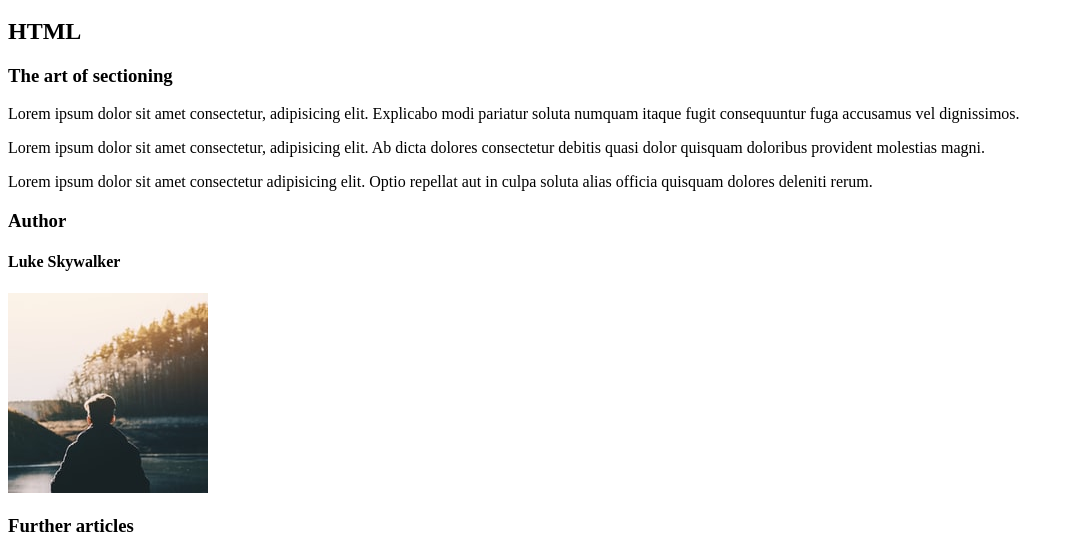
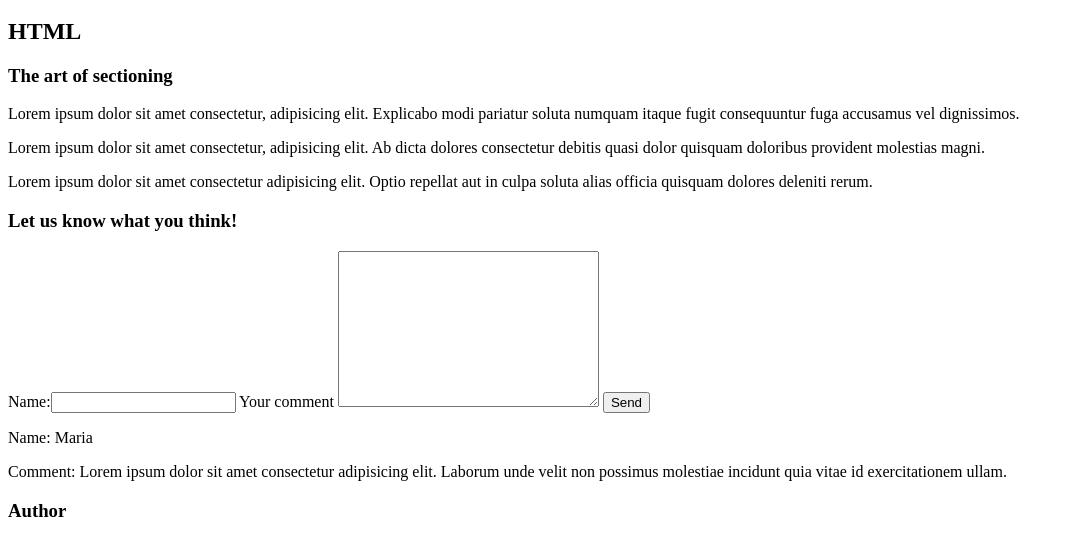
Before and after one commit to dianahime/neuefische-blog-dajana, a plain HTML site: page index.html in a window 1280 px wide. Shown: the part 153-693 px from the top of the page, without its empty margins (0-1074 px from the left). Drawn offline with Linux system fonts and the light colour scheme.

Commit message:
add comment section

```diff
--- a/index.html
+++ b/index.html
@@ -38,6 +38,25 @@
           rerum.
         </p>
 
+        <form action="">
+          <h3>Let us know what you think!</h3>
+          <label>Name:<input type="text" required /></label>
+          <label for=""
+            >Your comment
+            <textarea name="" id="" cols="30" rows="10" required></textarea>
+            <button>Send</button>
+          </label>
+        </form>
+
+        <div id="comment-section">
+          <p>Name: Maria</p>
+          <p>
+            Comment: Lorem ipsum dolor sit amet consectetur adipisicing elit.
+            Laborum unde velit non possimus molestiae incidunt quia vitae id
+            exercitationem ullam.
+          </p>
+        </div>
+
         <aside>
           <h3>Author</h3>
           <h4>Luke Skywalker</h4>
```
